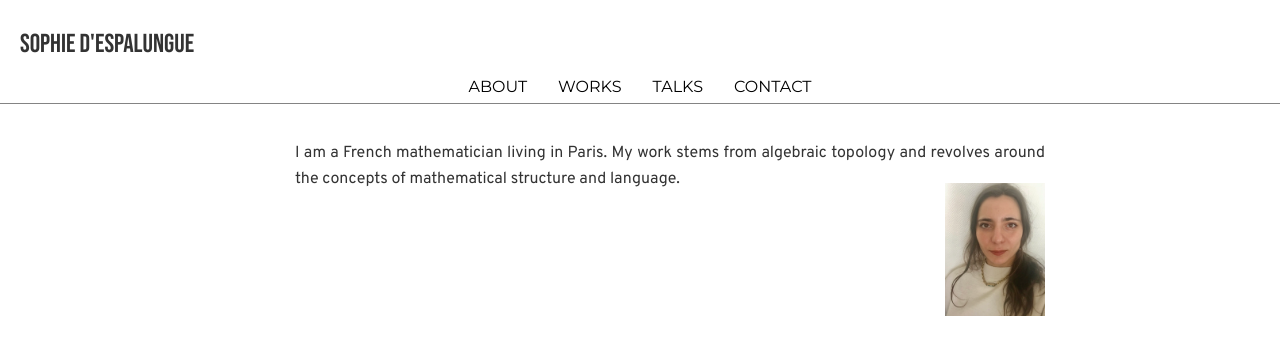
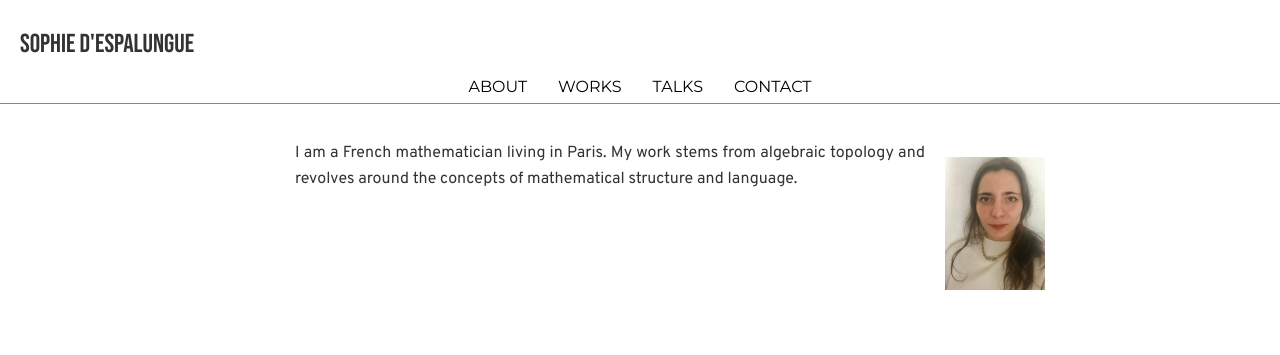
Before and after one commit to sdspmon/math, a Jekyll site: the page built from index.md, in a window 1280 px wide. Shown: the top 355 px of the page. Built offline with Jekyll 4.4.1, drawn with Linux system fonts in a browser that asks for light colours.

Commit message:
test image

```diff
--- a/index.md
+++ b/index.md
@@ -2,4 +2,5 @@
 layout: main
 title: "About"
 ---
-I am a French mathematician living in Paris. My work stems from algebraic topology and revolves around the concepts of mathematical structure and language. ![Identification](https://www.sophie.d.espalungue.xyz/images/IMG_0553.jpeg){: style="float: right; width: 100px; margin-left: 20px;"}
+![Identification](https://www.sophie.d.espalungue.xyz/images/IMG_0553.jpeg){: style="float: right; width: 100px; margin-left: 20px;"}
+I am a French mathematician living in Paris. My work stems from algebraic topology and revolves around the concepts of mathematical structure and language.
```
